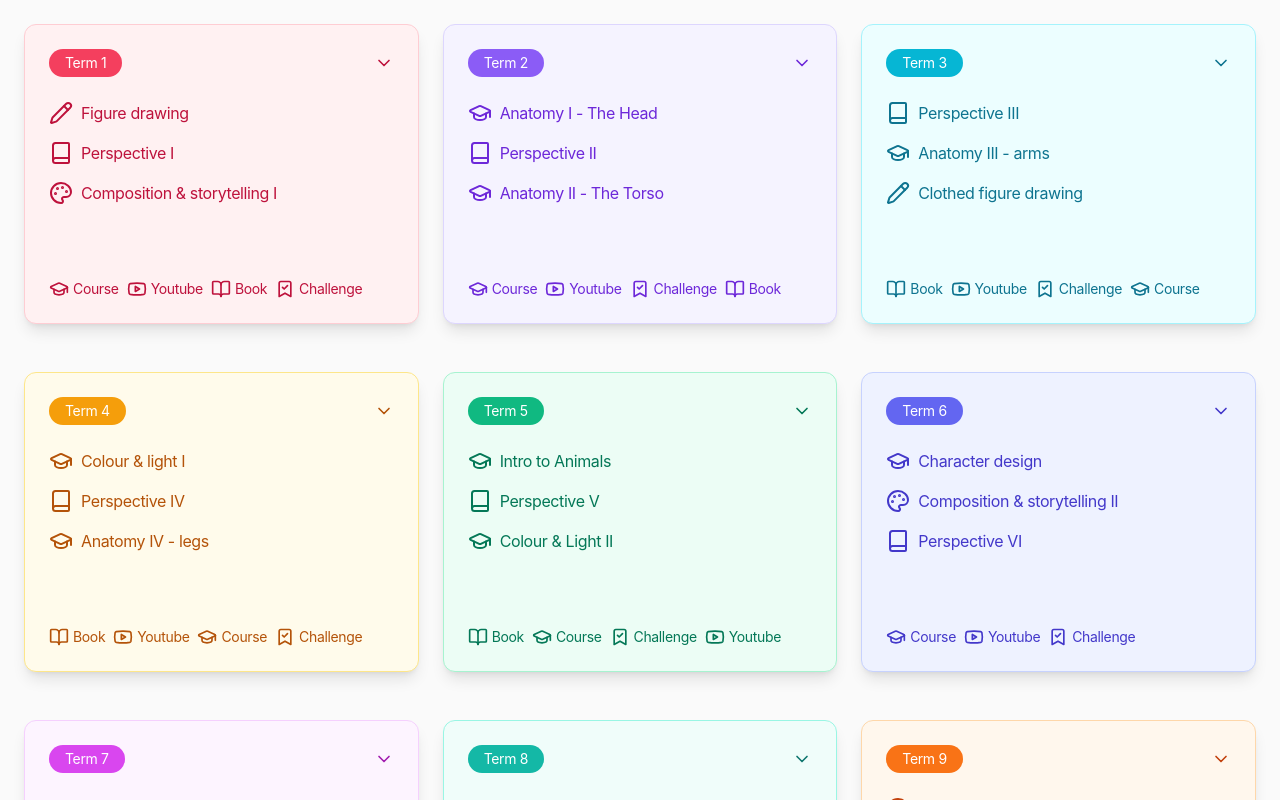
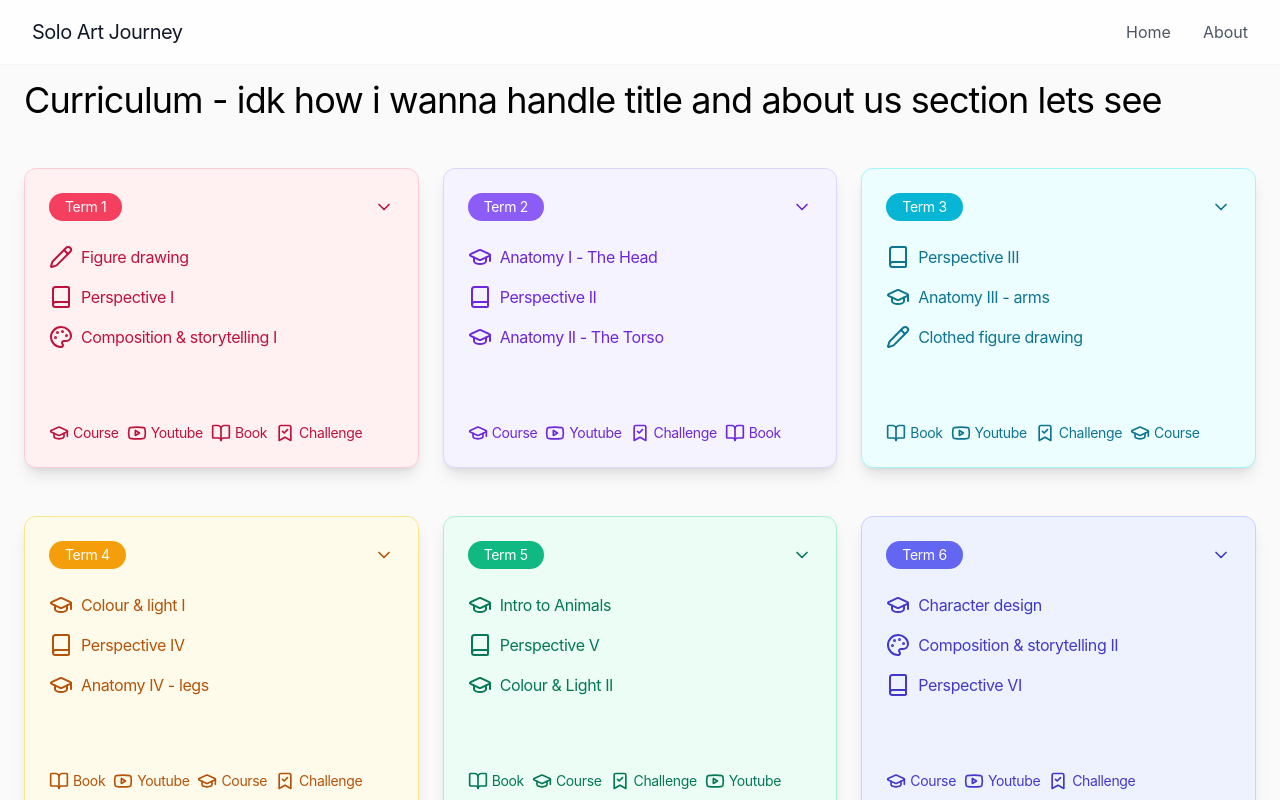
Before and after one commit to zaakirio/SoloArtJourneyInteractive, a Next.js app: page / in a window 1280 px wide. Shown: the top 800 px of the page. Built offline with nearby package versions, Linux system fonts and the light colour scheme; a web font is replaced by a local one.

Commit message:
Added temporary navbar

```diff
--- a/src/app/page.tsx
+++ b/src/app/page.tsx
@@ -1,5 +1,6 @@
+// src/app/page.tsx
 import type { NextPage } from 'next';
-import "../styles/globals.css";
+import {Navbar} from '@/components/Navbar';
 import { CurriculumGrid } from '@/components/CurriculumCard';
 import term1Data from '../data/curriculum/term-1.json';
 import term2Data from '../data/curriculum/term-2.json';
@@ -11,7 +12,7 @@ import term7Data from '../data/curriculum/term-7.json';
 import term8Data from '../data/curriculum/term-8.json';
 import term9Data from '../data/curriculum/term-9.json';
 
-export const Home: NextPage = () => {
+const Home: NextPage = () => {
   const terms = [
     term1Data,
     term2Data,
@@ -25,8 +26,14 @@ export const Home: NextPage = () => {
   ];
 
   return (
-    <div className="max-w-7xl mx-auto">
-      <CurriculumGrid terms={terms as Term[]} />
+    <div className="min-h-screen bg-[#fafafa]">
+      <Navbar />
+      <main className="pt-20">
+        <div className="max-w-7xl mx-auto px-6">
+          <h1 className="text-4xl mb-12 tracking-tight">Curriculum - idk how i wanna handle title and about us section lets see</h1>
+          <CurriculumGrid terms={terms as Term[]} />
+        </div>
+      </main>
     </div>
   );
 };
--- a/src/components/CurriculumCard.tsx
+++ b/src/components/CurriculumCard.tsx
@@ -211,7 +211,7 @@ export const CurriculumCard = ({ termData }: CurriculumCardProps) => {
 
 export const CurriculumGrid = ({ terms }: { terms: Term[] }) => {
   return (
-    <div className="grid grid-cols-1 md:grid-cols-2 lg:grid-cols-3 gap-6 p-6">
+    <div className="grid grid-cols-1 md:grid-cols-2 lg:grid-cols-3 gap-6">
       {terms.map((term) => (
         <CurriculumCard key={term.term} termData={term} />
       ))}
--- /dev/null
+++ b/src/components/Navbar.tsx
@@ -0,0 +1,77 @@
+'use client'
+import Link from 'next/link';
+import { useState } from 'react';
+import { Menu, X } from 'lucide-react';
+
+export const Navbar = () => {
+  const [isMenuOpen, setIsMenuOpen] = useState(false);
+
+  return (
+    <nav className="fixed top-0 left-0 right-0 bg-white/80 backdrop-blur-sm border-b border-gray-100 z-50">
+      <div className="max-w-7xl mx-auto px-4 sm:px-6 lg:px-8">
+        <div className="flex items-center justify-between h-16">
+          {/* Logo/Title */}
+          <div className="flex-shrink-0">
+            <Link href="/" className="text-xl tracking-tight text-gray-900 no-underline">
+              Solo Art Journey
+            </Link>
+          </div>
+
+          {/* Desktop Navigation */}
+          <div className="hidden md:block">
+            <div className="ml-10 flex items-center space-x-8">
+              <Link
+                href="/"
+                className="text-gray-600 hover:text-gray-900 transition-colors duration-200 no-underline"
+              >
+                Home
+              </Link>
+              <Link
+                href="/about"
+                className="text-gray-600 hover:text-gray-900 transition-colors duration-200 no-underline"
+              >
+                About
+              </Link>
+            </div>
+          </div>
+
+          {/* Mobile menu button */}
+          <div className="md:hidden">
+            <button
+              onClick={() => setIsMenuOpen(!isMenuOpen)}
+              className="inline-flex items-center justify-center p-2 rounded-md text-gray-600 hover:text-gray-900 focus:outline-none"
+            >
+              {isMenuOpen ? (
+                <X className="h-6 w-6" aria-hidden="true" />
+              ) : (
+                <Menu className="h-6 w-6" aria-hidden="true" />
+              )}
+            </button>
+          </div>
+        </div>
+      </div>
+
+      {/* Mobile menu */}
+      {isMenuOpen && (
+        <div className="md:hidden">
+          <div className="px-2 pt-2 pb-3 space-y-1 bg-white border-b border-gray-100">
+            <Link
+              href="/"
+              className="block px-3 py-2 text-gray-600 hover:text-gray-900 no-underline"
+              onClick={() => setIsMenuOpen(false)}
+            >
+              Home
+            </Link>
+            <Link
+              href="/about"
+              className="block px-3 py-2 text-gray-600 hover:text-gray-900 no-underline"
+              onClick={() => setIsMenuOpen(false)}
+            >
+              About
+            </Link>
+          </div>
+        </div>
+      )}
+    </nav>
+  );
+};
```
